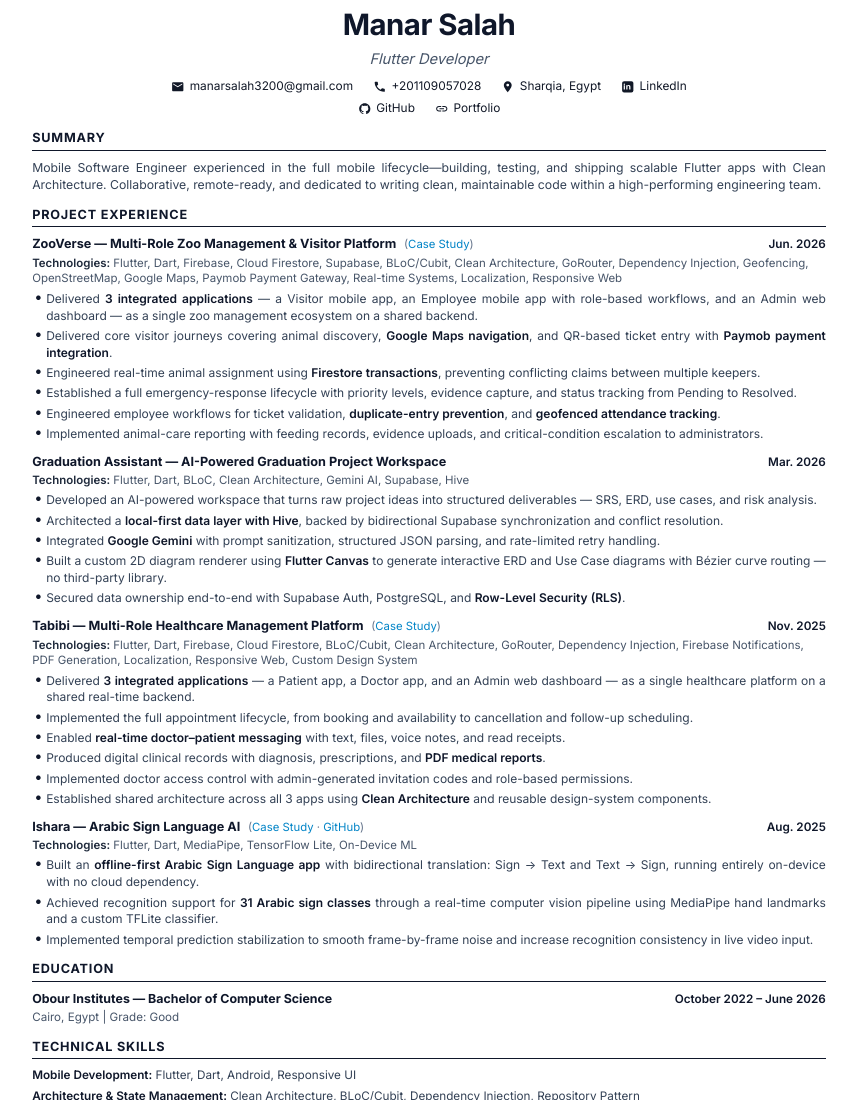
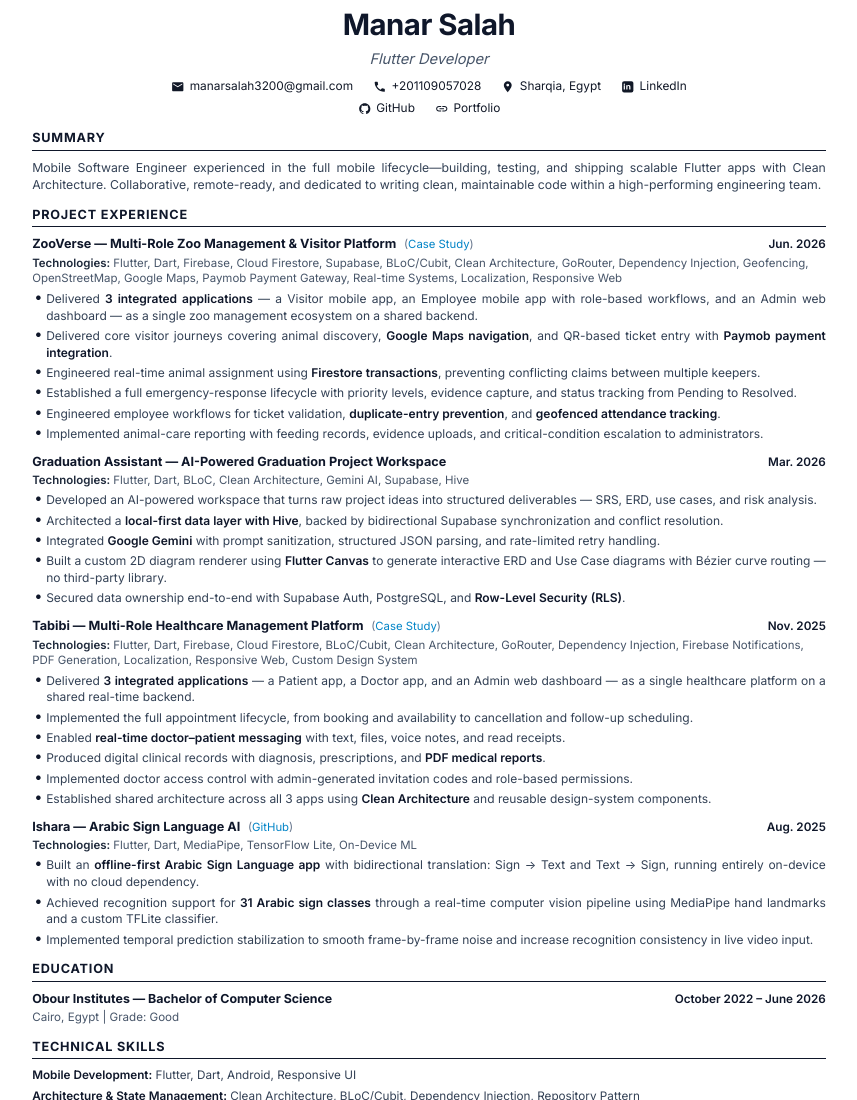
Before and after one commit to manar42/Portfolio, a plain HTML site: page cv.html in a window 1280 px wide. Shown: the top 1100 px of the page, without its empty margins (211-1068 px from the left). Drawn offline with Linux system fonts and the light colour scheme.

Commit message:
Update CV: remove Case Study link for Ishara

```diff
--- a/cv.html
+++ b/cv.html
@@ -380,7 +380,7 @@
       <div class="item-header">
         <div class="item-title-wrap">
           <span class="item-title">Ishara — Arabic Sign Language AI</span>
-          <span class="item-links">(<a href="https://portfolio-d19p.vercel.app/#work" target="_blank">Case Study</a> · <a href="https://github.com/manar42" target="_blank">GitHub</a>)</span>
+          <span class="item-links">(<a href="https://github.com/manar42" target="_blank">GitHub</a>)</span>
         </div>
         <span class="item-date">Aug. 2025</span>
       </div>
```
Also changed, not shown: 1 other file.
